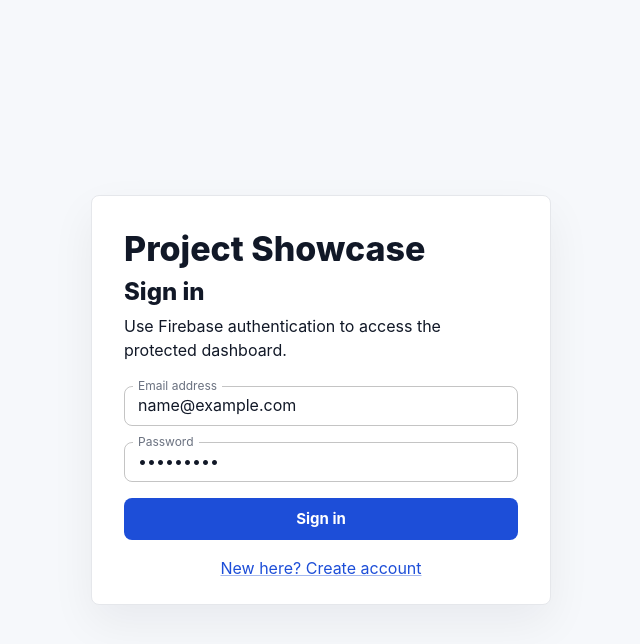
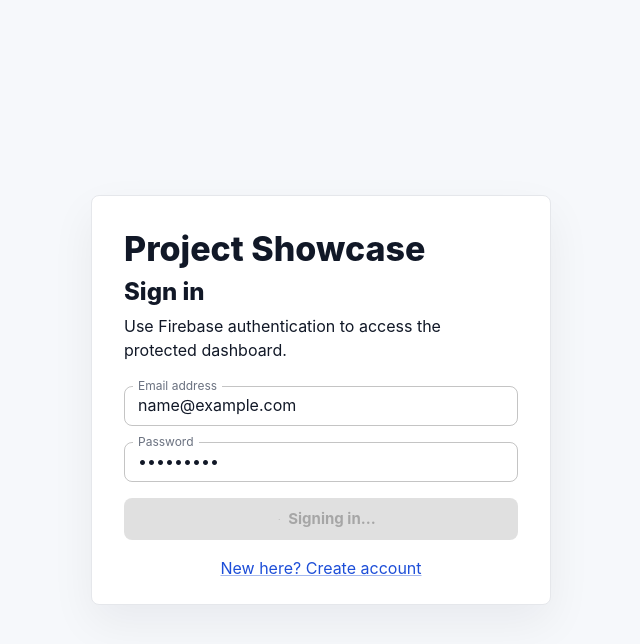
Before and after one commit to HopzAlot/evaluation-task, a React (Vite) app: page /sign-in in a window 1280 px wide. Both pictures are taken after typing "name@example.com", "Sample123" into the empty fields and a click on the button "Sign in". Shown: the top 644 px of the page, without its empty margins (319-959 px from the left). Built offline with nearby package versions, Linux system fonts and the light colour scheme; no server answers.

Commit message:
Added a loading spinner along with disabling sign in, sign up

```diff
--- a/src/pages/auth/LoginPage.tsx
+++ b/src/pages/auth/LoginPage.tsx
@@ -1,4 +1,4 @@
-import { Alert, Button, Link, Stack } from '@mui/material'
+import { Alert, Button, CircularProgress, Link, Stack } from '@mui/material'
 import { Link as RouterLink, useNavigate } from 'react-router-dom'
 import { useState } from 'react'
 import { useForm } from 'react-hook-form'
@@ -12,7 +12,11 @@
   const navigate = useNavigate()
   const { login } = useAuth()
   const [error, setError] = useState('')
-  const { control, handleSubmit } = useForm<LoginValues>({
+  const {
+    control,
+    handleSubmit,
+    formState: { isSubmitting },
+  } = useForm<LoginValues>({
     defaultValues: { email: '', password: '' },
     mode: 'onBlur',
   })
@@ -57,8 +61,16 @@
           type="password"
           rules={{ required: 'Password is required' }}
         />
-        <Button type="submit" variant="contained" size="large">
-          Sign in
+        <Button
+          type="submit"
+          variant="contained"
+          size="large"
+          disabled={isSubmitting}
+          startIcon={
+            isSubmitting ? <CircularProgress color="inherit" size={18} /> : null
+          }
+        >
+          {isSubmitting ? 'Signing in...' : 'Sign in'}
         </Button>
         <Link component={RouterLink} to={ROUTES.SIGN_UP} sx={{ textAlign: 'center' }}>
           New here? Create account
--- a/src/pages/auth/RegisterPage.tsx
+++ b/src/pages/auth/RegisterPage.tsx
@@ -1,4 +1,11 @@
-import { Alert, Button, Link, MenuItem, Stack } from '@mui/material'
+import {
+  Alert,
+  Button,
+  CircularProgress,
+  Link,
+  MenuItem,
+  Stack,
+} from '@mui/material'
 import { Link as RouterLink, useNavigate } from 'react-router-dom'
 import { useState } from 'react'
 import { useForm } from 'react-hook-form'
@@ -21,7 +28,12 @@
   const navigate = useNavigate()
   const { register } = useAuth()
   const [error, setError] = useState('')
-  const { control, handleSubmit, watch } = useForm<RegisterValues>({
+  const {
+    control,
+    handleSubmit,
+    watch,
+    formState: { isSubmitting },
+  } = useForm<RegisterValues>({
     defaultValues,
     mode: 'onBlur',
   })
@@ -102,8 +114,16 @@
           <MenuItem value="User">User</MenuItem>
           <MenuItem value="Admin">Admin</MenuItem>
         </FormSelectField>
-        <Button type="submit" variant="contained" size="large">
-          Sign up
+        <Button
+          type="submit"
+          variant="contained"
+          size="large"
+          disabled={isSubmitting}
+          startIcon={
+            isSubmitting ? <CircularProgress color="inherit" size={18} /> : null
+          }
+        >
+          {isSubmitting ? 'Creating account...' : 'Sign up'}
         </Button>
         <Link component={RouterLink} to={ROUTES.SIGN_IN} sx={{ textAlign: 'center' }}>
           Already have an account? Sign in
```
